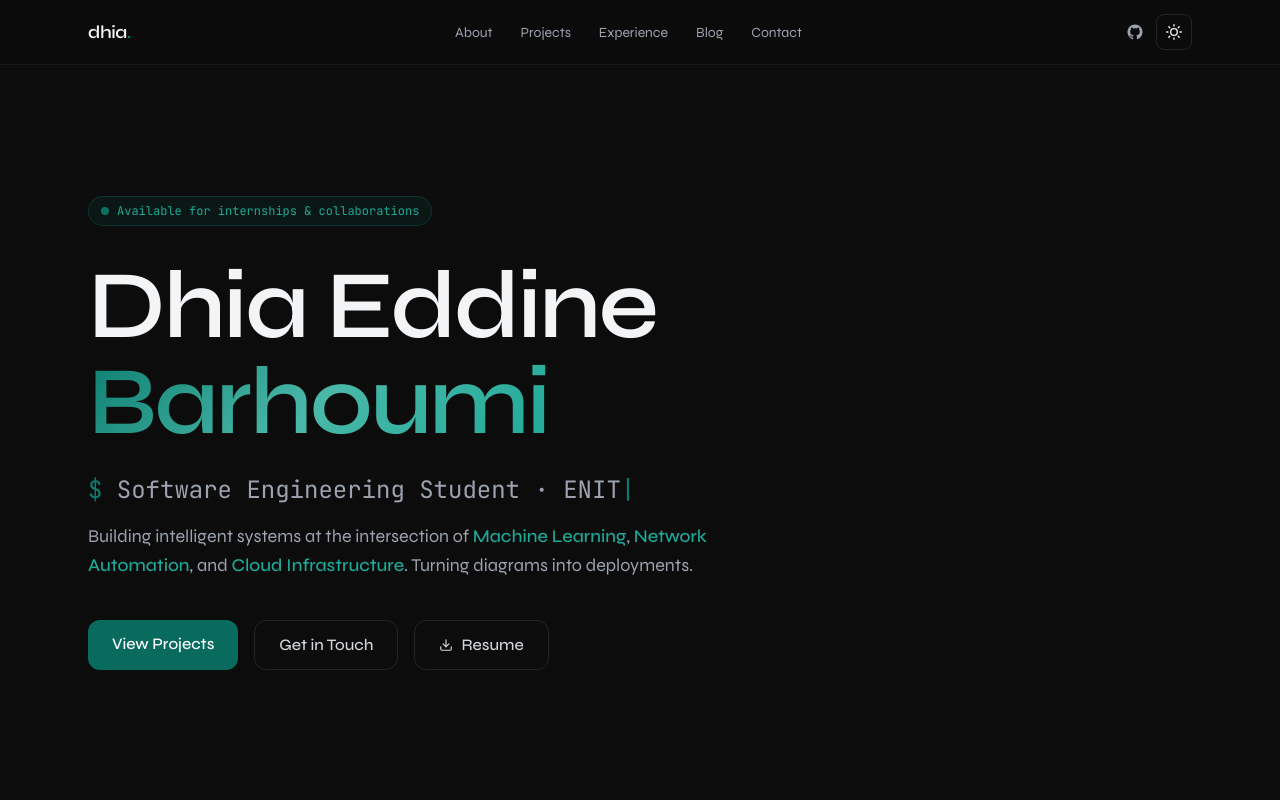
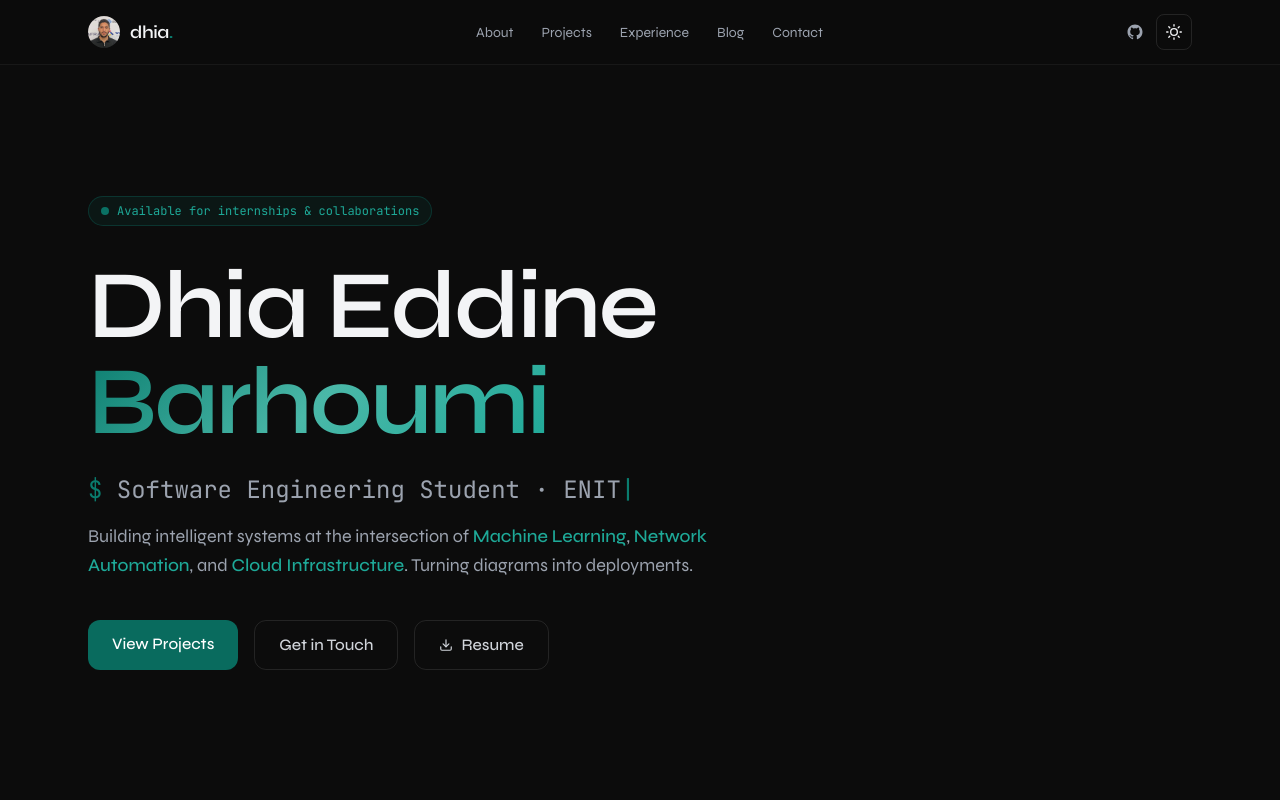
Before and after one commit to dhieeddine/portfolio, a Next.js app: page / in a window 1280 px wide. Shown: the top 800 px of the page. Built offline with nearby package versions, Linux system fonts and the light colour scheme; no server answers.

Commit message:
add favicon

```diff
--- a/components/sections/Navbar.tsx
+++ b/components/sections/Navbar.tsx
@@ -1,5 +1,6 @@
 "use client";
 import Link from "next/link";
+import Image from "next/image";
 import { usePathname } from "next/navigation";
 import { ThemeToggle } from "@/components/ui/ThemeToggle";
 import { cn } from "@/lib/utils";
@@ -18,8 +19,19 @@ export function Navbar() {
   return (
     <header className="sticky top-0 z-50 backdrop-blur-md bg-white/80 dark:bg-[#0c0c0c]/80 border-b border-gray-100 dark:border-white/5">
       <nav className="max-w-6xl mx-auto px-6 h-16 flex items-center justify-between">
-        <Link href="/" className="font-display font-semibold text-lg tracking-tight hover:text-teal-500 transition-colors">
-          dhia<span className="text-teal-500">.</span>
+        <Link href="/" className="flex items-center gap-2.5 group">
+          <div className="relative w-8 h-8 rounded-full overflow-hidden ring-2 ring-transparent group-hover:ring-teal-500 transition-all duration-300">
+            <Image
+              src="/profil.png"
+              alt="Dhia Eddine Barhoumi"
+              fill
+              className="object-cover"
+              priority
+            />
+          </div>
+          <span className="font-display font-semibold text-lg tracking-tight group-hover:text-teal-500 transition-colors">
+            dhia<span className="text-teal-500">.</span>
+          </span>
         </Link>
 
         <ul className="hidden md:flex items-center gap-1">
```
Also changed, not shown: app/icon.png (added), public/profil.png (added).
